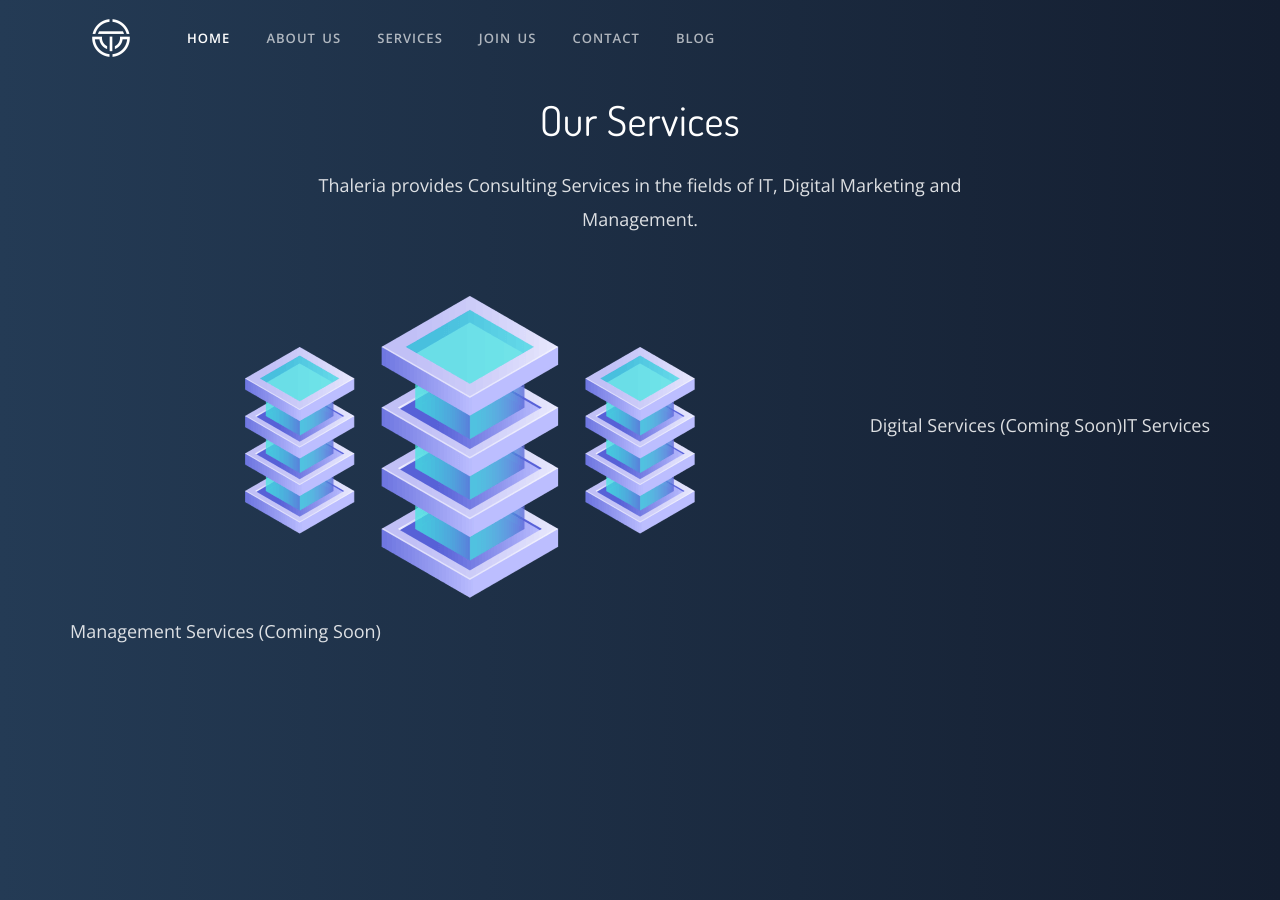
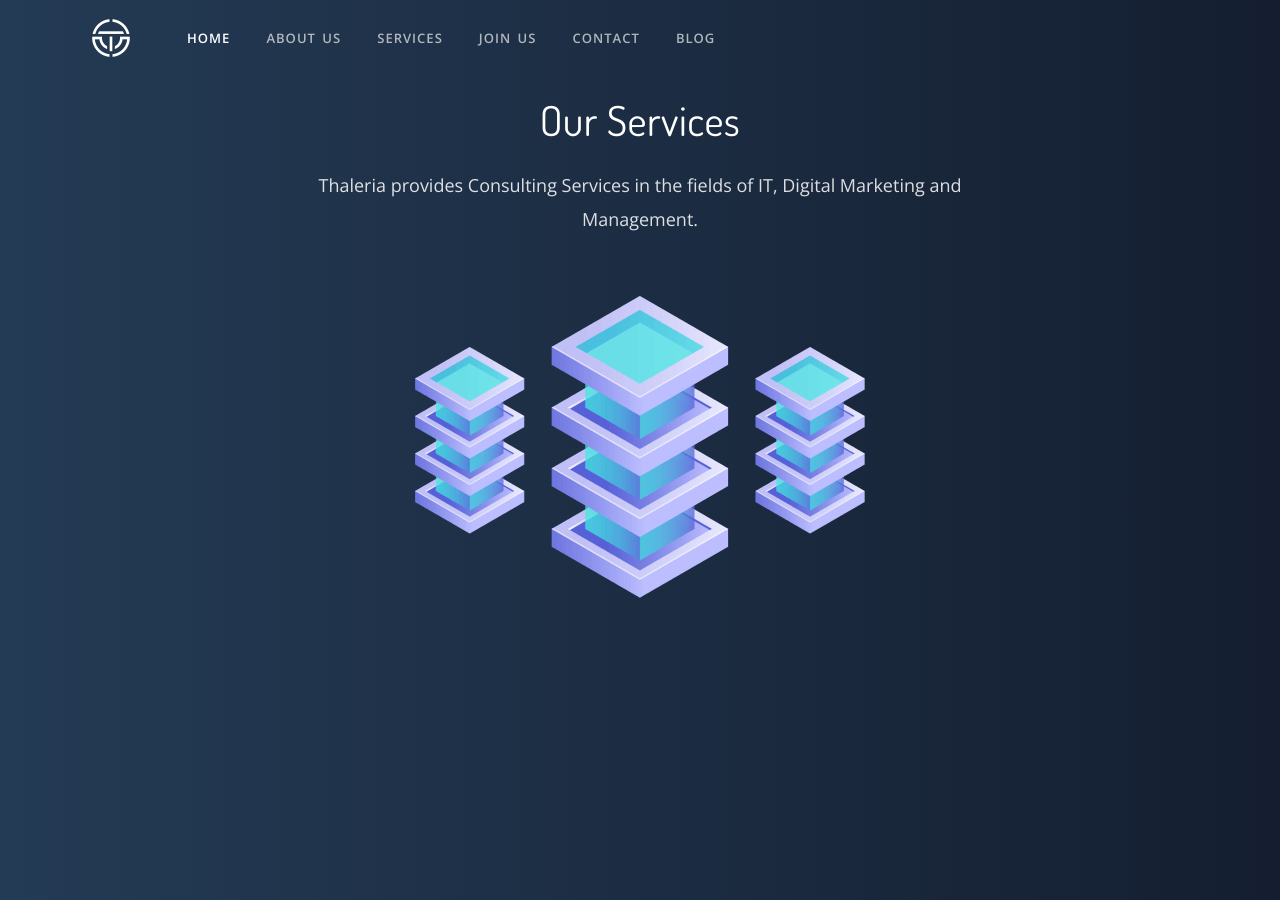
Before and after one commit to nk7788/CMS_Test, a Jekyll site: the page built from services.html, in a window 1280 px wide and 900 px high. Built offline with Jekyll 4.4.1, drawn with Linux system fonts in a browser that asks for light colours; nearby versions of some CDN libraries; a script that is not in the unit is left out.

Commit message:
Update services.html

```diff
--- a/services.html
+++ b/services.html
@@ -18,9 +18,6 @@
       <div class="col-md-8 mx-auto align-self-end">
         <img class="mt-3" src="assets/img/vector/energy2.png" alt="img">
       </div>
-      <p class="lead mt-4 mb-7 align-left">Digital Services (Coming Soon)</p>
-      <p class="lead mt-4 mb-7 align-items-center">IT Services</p>
-      <p class="lead mt-4 mb-7 align-right">Management Services (Coming Soon)</p>
 
     </div>
   </div>
```
